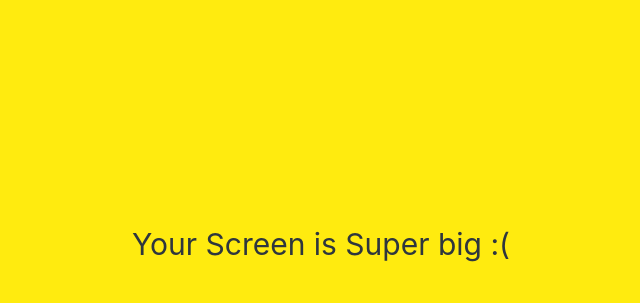
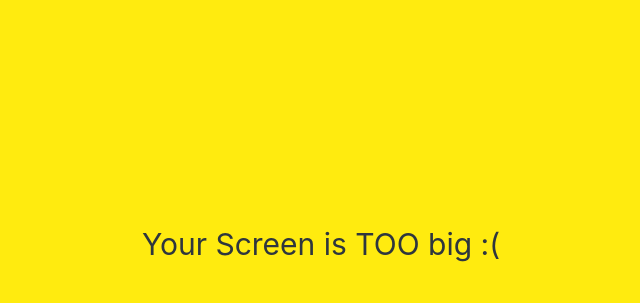
Before and after one commit to devbomdong/kokoa-clone, a plain HTML site: page index.html in a window 1280 px wide. Shown: the part 156-459 px from the top of the page, without its empty margins (319-959 px from the left). Drawn offline with Linux system fonts and the light colour scheme.

Commit message:
Revert "too -> super"
This reverts commit fa74f725e77631dc164f98860ff915f96a761b46.

```diff
--- a/index.html
+++ b/index.html
@@ -36,7 +36,7 @@
     </form>
 
     <div id="no-mobile">
-        <span>Your Screen is Super big :(</span>
+        <span>Your Screen is TOO big :(</span>
     </div>
     <script src="https://kit.fontawesome.com/6478f529f2.js"
     crossorigin="anonymous"></script>
```
